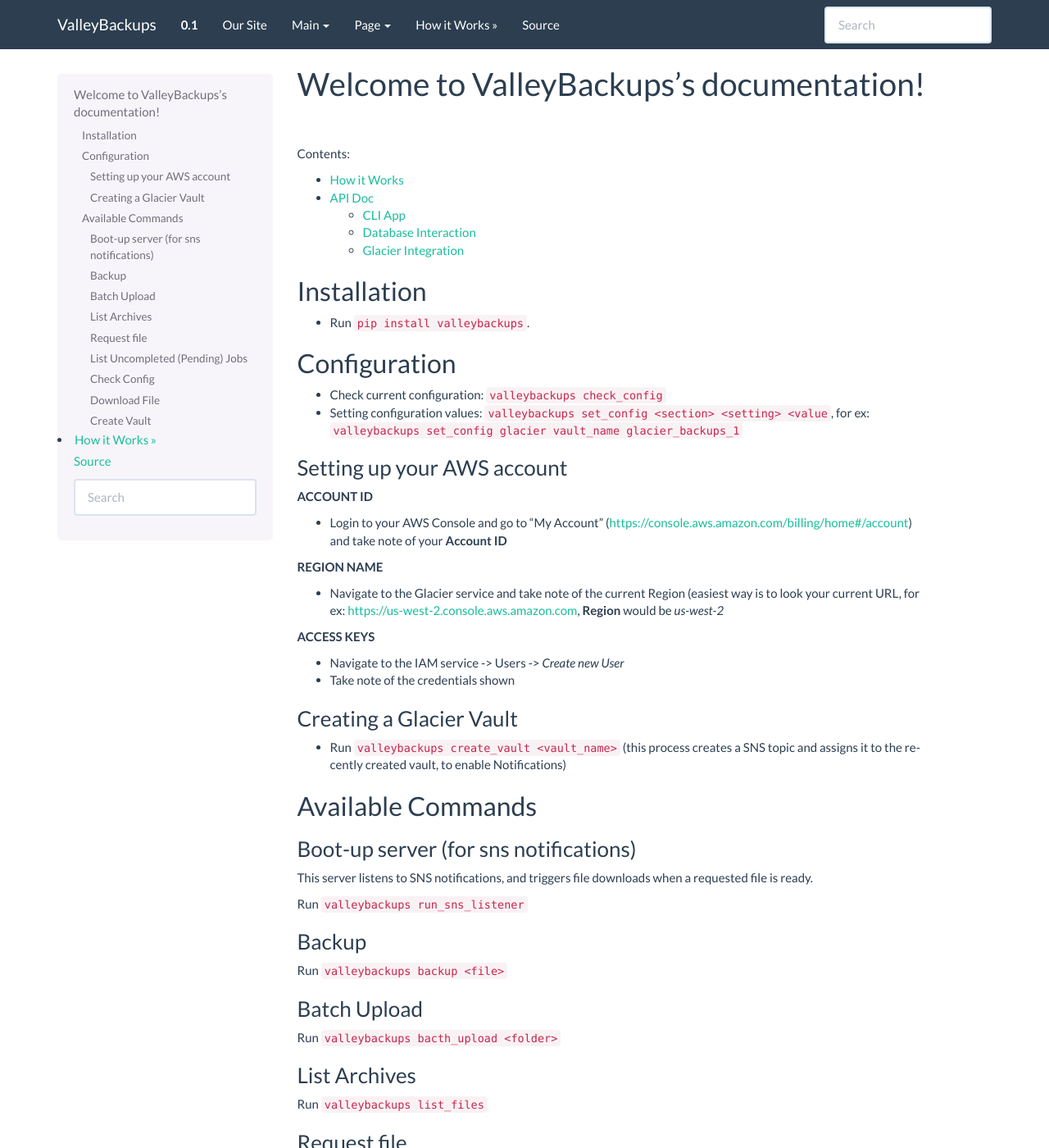
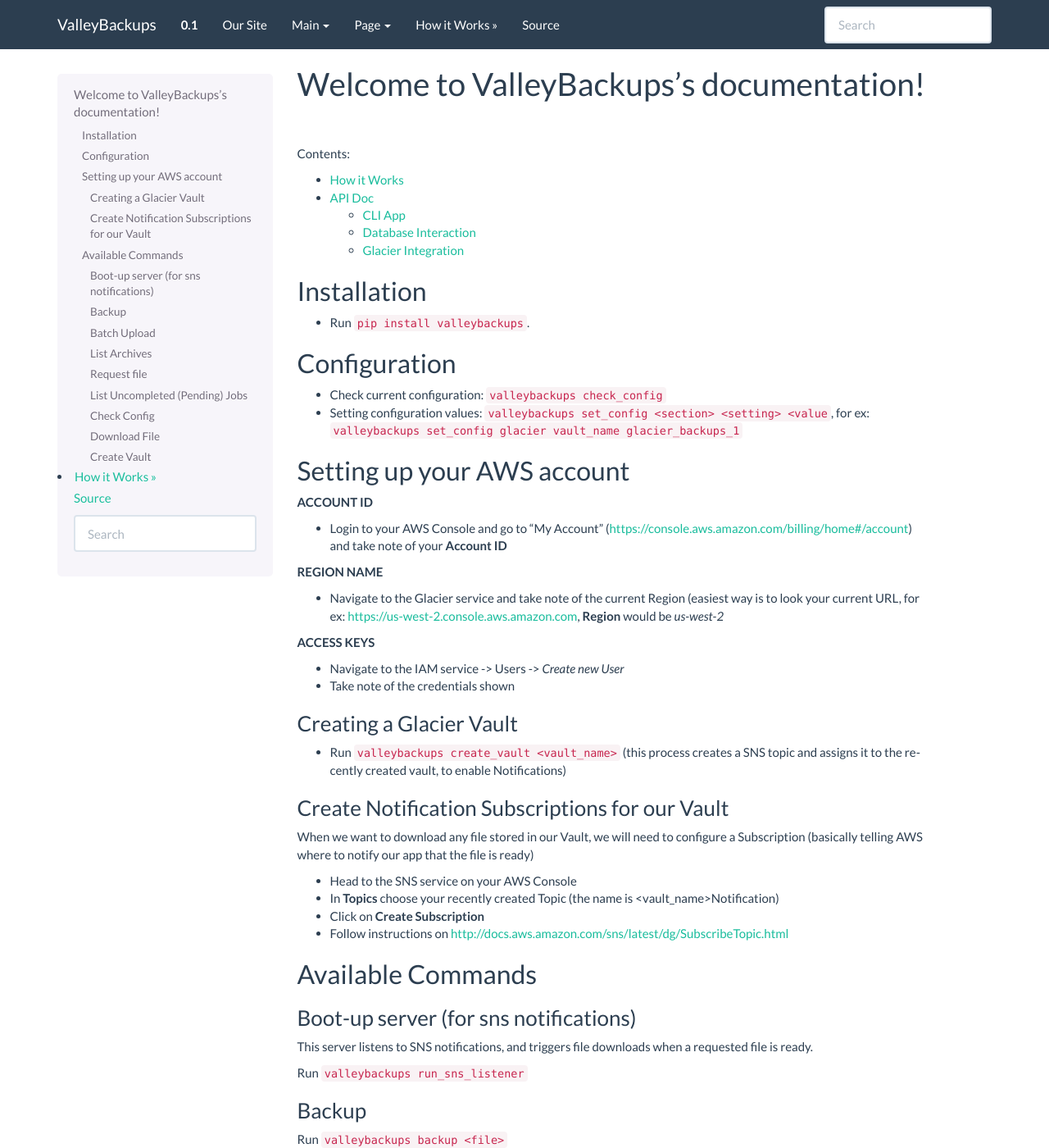
Before and after one commit to valleyworks/valleybackups, a Sphinx documentation site: the page built from docs/index.rst, in a window 1280 px wide and 1400 px high. Shown: the whole window at 82% size. Built offline with Sphinx 7.4.7, drawn with Linux system fonts in a browser that asks for light colours.

Commit message:
Added SNS subscriptions to docs

```diff
--- a/docs/index.rst
+++ b/docs/index.rst
@@ -23,7 +23,7 @@ Configuration
 * Setting configuration values: ``valleybackups set_config <section> <setting> <value``, for ex: ``valleybackups set_config glacier vault_name glacier_backups_1``
 
 Setting up your AWS account
-...........................
+---------------------------
 
 **ACCOUNT ID**
 
@@ -43,6 +43,20 @@ Creating a Glacier Vault
 ........................
 
 * Run ``valleybackups create_vault <vault_name>`` (this process creates a SNS topic and assigns it to the recently created vault, to enable Notifications)
+
+
+Create Notification Subscriptions for our Vault
+...............................................
+
+When we want to download any file stored in our Vault, we will need to configure a Subscription (basically telling AWS where to notify our app that the file is ready)
+
+* Head to the SNS service on your AWS Console
+
+* In **Topics** choose your recently created Topic (the name is <vault_name>Notification)
+
+* Click on **Create Subscription**
+
+* Follow instructions on http://docs.aws.amazon.com/sns/latest/dg/SubscribeTopic.html
 
 
 Available Commands
```
